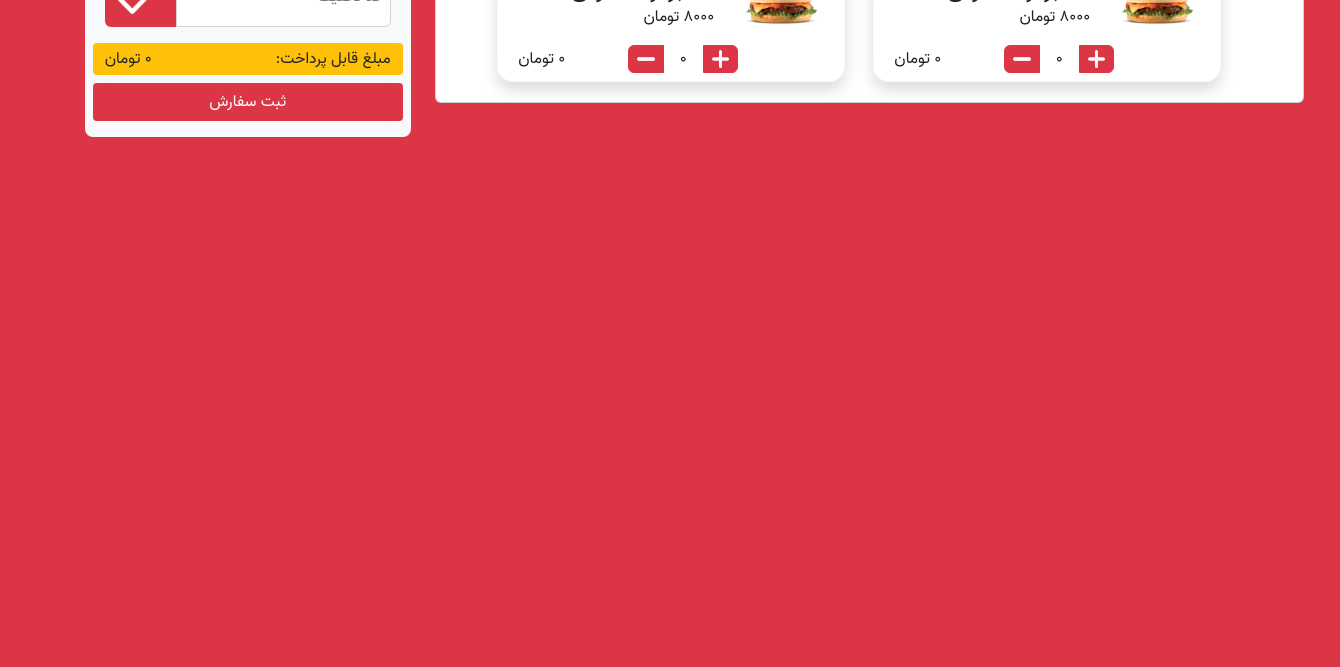
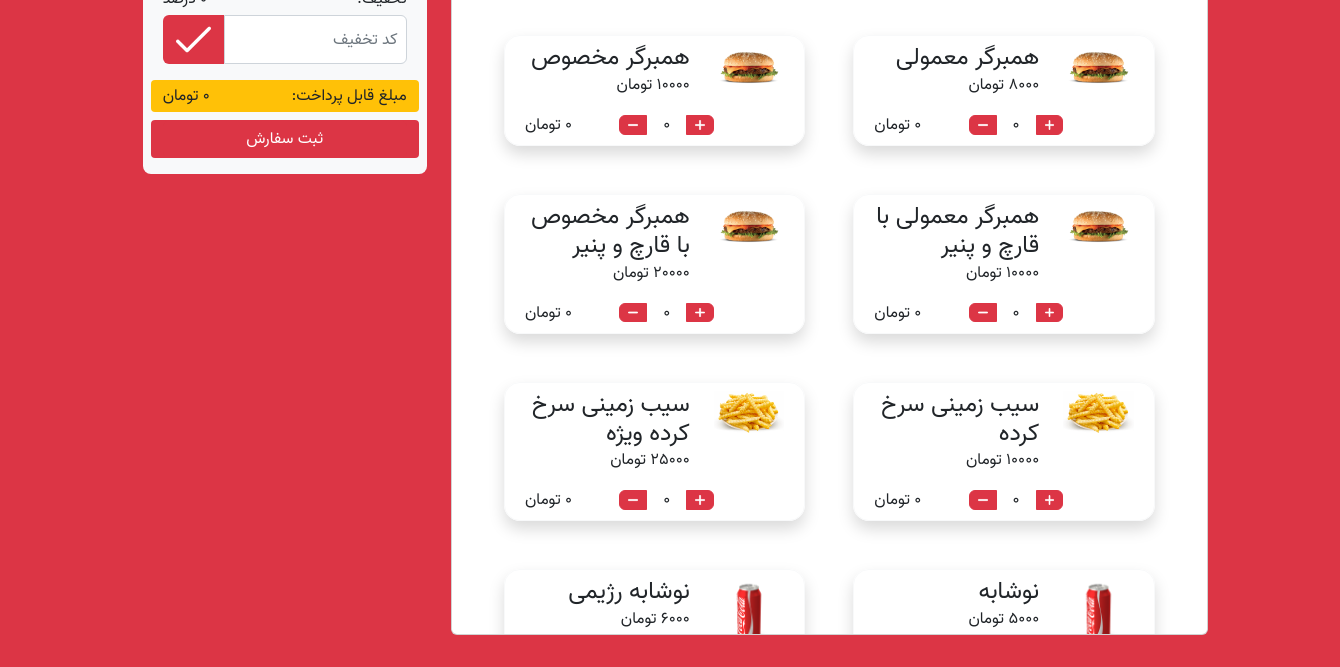
Before and after one commit to M-Mohtashami/MohammadMohtashami_HW9_maktab90, a website: page Restaurant/index.html in a window 1280 px wide. Shown: the part 133-800 px from the top of the page, 1340 px wide, since content can reach past the window. Drawn offline with nearby package versions, Linux system fonts and the light colour scheme; files whose address does not match are found by name.

Commit message:
create productSection render function and create a dataset of products add event listener to productSection and change style of scrollBar

```diff
--- a/Restaurant/css/style.css
+++ b/Restaurant/css/style.css
@@ -2,6 +2,30 @@
   font-family: "vazir";
   src: url("/Restaurant/assets/fonts/Vazir-Regular-FD.woff");
 }
+html,
+body {
+  height: 100vh;
+}
 body {
   font-family: "vazir";
 }
+
+::-webkit-scrollbar {
+  width: 10px;
+}
+
+::-webkit-scrollbar-track {
+  /* -webkit-box-shadow: inset 0 0 6px rgba(0, 0, 0, 0.3); */
+  border-radius: 10px;
+}
+
+::-webkit-scrollbar-thumb {
+  border-radius: 10px;
+  background-color: rgb(217, 217, 217);
+  /* -webkit-box-shadow: inset 0 0 6px rgba(69, 69, 69, 0.9); */
+}
+::-webkit-scrollbar-thumb:hover {
+  border-radius: 10px;
+  background-color: rgb(166, 166, 166);
+  /* -webkit-box-shadow: inset 0 0 6px rgba(69, 69, 69, 0.9); */
+}
--- a/Restaurant/index.html
+++ b/Restaurant/index.html
@@ -11,14 +11,16 @@
     <link rel="stylesheet" href="css/style.css" />
     <title>مک دونالد شعبه تهران</title>
   </head>
-  <body class="bg-danger">
+  <body class="bg-danger h-100 py-5 d-flex justify-content-center">
     <main
-      class="w-100 d-flex flex-wrap align-items-center justify-content-center p-md-0 mx-5"
+      class="d-flex flex-wrap align-items-center justify-content-center p-md-0 mx-5 h-100"
     >
       <div
-        class="row d-flex align-items-center justify-content-center align-items-md-start justify-content-md-start"
+        class="row d-flex align-items-center justify-content-center align-items-md-start justify-content-md-start px-4 mx-0 h-100"
       >
-        <div class="card col-12 col-md-7 col-lg-8 bg-white px-0 mx-0 my-3">
+        <div
+          class="card col-12 col-md-7 col-lg-8 bg-white px-0 mx-0 my-3 h-100"
+        >
           <div
             class="card-header d-flex align-items-center justify-content-center"
           >
@@ -27,89 +29,9 @@
             >
           </div>
           <div
-            class="card-body d-flex flex-wrap align-items-center justify-content-center"
-          >
-            <div
-              class="row col-lg-5 border border-light rounded-4 shadow m-1 p-2 mx-lg-4"
-            >
-              <div class="col-4">
-                <img
-                  class="w-100"
-                  src="/Restaurant/assets/img/hamburger.png"
-                  alt=""
-                />
-              </div>
-              <div class="row col-8 p-0 m-0">
-                <div class="col-12"><span class="h4">همبرگر معمولی</span></div>
-                <div class="col-12"><span>8000 تومان</span></div>
-                <div
-                  class="row col-12 d-flex align-items-center justify-content-between mt-3 p-0"
-                >
-                  <div class="col btn-group mr-3 px-0">
-                    <div class="btn-group-prepend">
-                      <img
-                        class="img-fluid btn btn-danger btn-sm rounded-0 rounded-start"
-                        src="/Restaurant/assets/img/add.png"
-                      />
-                    </div>
-                    <div class="d-flex align-items-center px-3">
-                      <span>0</span>
-                    </div>
-
-                    <div class="btn-group-append">
-                      <img
-                        class="img-fluid btn btn-danger btn-sm rounded-0 rounded-end"
-                        src="/Restaurant/assets/img/minus.png"
-                      />
-                    </div>
-                  </div>
-                  <div class="col justify-self-end p-0 text-end">
-                    <span>0 تومان</span>
-                  </div>
-                </div>
-              </div>
-            </div>
-            <div
-              class="row col-lg-5 border border-light rounded-4 shadow m-1 p-2"
-            >
-              <div class="col-4">
-                <img
-                  class="w-100"
-                  src="/Restaurant/assets/img/hamburger.png"
-                  alt=""
-                />
-              </div>
-              <div class="row col-8 p-0 m-0">
-                <div class="col-12"><span class="h4">همبرگر معمولی</span></div>
-                <div class="col-12"><span>8000 تومان</span></div>
-                <div
-                  class="row col-12 d-flex align-items-center justify-content-between mt-3 p-0"
-                >
-                  <div class="col btn-group mr-3 px-0">
-                    <div class="btn-group-prepend">
-                      <img
-                        class="img-fluid btn btn-danger btn-sm rounded-0 rounded-start"
-                        src="/Restaurant/assets/img/add.png"
-                      />
-                    </div>
-                    <div class="d-flex align-items-center px-3">
-                      <span>0</span>
-                    </div>
-
-                    <div class="btn-group-append">
-                      <img
-                        class="img-fluid btn btn-danger btn-sm rounded-0 rounded-end"
-                        src="/Restaurant/assets/img/minus.png"
-                      />
-                    </div>
-                  </div>
-                  <div class="col justify-self-end p-0 text-end">
-                    <span>0 تومان</span>
-                  </div>
-                </div>
-              </div>
-            </div>
-          </div>
+            class="card-body d-flex flex-wrap justify-content-center overflow-auto h-100"
+            id="product-section"
+          ></div>
         </div>
 
         <div
@@ -119,28 +41,30 @@
             class="col-12 d-flex flex-wrap align-items-center justify-content-between"
           >
             <span>جمع کل سفارشات:</span>
-            <span>0 تومان</span>
+            <span id="total-orders">0 تومان</span>
           </div>
           <div
             class="col-12 d-flex flex-wrap align-items-center justify-content-between"
           >
             <span>حق سرویس و کارمزد:</span>
-            <span>0 تومان</span>
+            <span id="service-fee">0 تومان</span>
           </div>
           <div
             class="col-12 d-flex flex-wrap align-items-center justify-content-between"
           >
             <span>تخفیف:</span>
-            <span>0 درصد</span>
+            <span id="tip-percent">0 درصد</span>
           </div>
           <div class="col-12 d-flex mb-3 mt-1 input-group">
             <input
+              id="tip-code"
               type="text"
               class="form-control rounded-0 rounded-start p-0 px-2 m-0"
               placeholder="کد تخفیف"
             />
 
             <img
+              id="tip-btn"
               class="w-25 btn bg-danger rounded-0 rounded-end m-0"
               src="/Restaurant/assets/img/tick.png"
             />
@@ -149,12 +73,14 @@
             class="col-12 bg-warning rounded-1 d-flex flex-wrap align-items-center justify-content-between py-1"
           >
             <span>مبلغ قابل پرداخت:</span>
-            <span>0 تومان</span>
+            <span id="final-price">0 تومان</span>
           </div>
           <div
             class="col-12 bg-danger my-2 rounded-1 d-flex flex-wrap align-items-center justify-content-between"
           >
-            <button class="btn btn-danger w-100">ثبت سفارش</button>
+            <button id="finalize-order" class="btn btn-danger w-100">
+              ثبت سفارش
+            </button>
           </div>
         </div>
       </div>
--- a/Restaurant/js/index.js
+++ b/Restaurant/js/index.js
@@ -0,0 +1,129 @@
+"use strict";
+
+const productSection = document.getElementById("product-section");
+const totalOrders = document.getElementById("total-orders");
+const serviceFee = document.getElementById("service-fee");
+const tipPercent = document.getElementById("tip-percent");
+const tipCode = document.getElementById("tip-code");
+const tipBtn = document.getElementById("tip-btn");
+const finalPrice = document.getElementById("final-price");
+const finalizeOrder = document.getElementById("finalize-order");
+
+const products = [
+  {
+    id: 1,
+    name: "همبرگر معمولی",
+    price: 8000,
+    picUrl: "/Restaurant/assets/img/hamburger.png",
+  },
+  {
+    id: 2,
+    name: "همبرگر مخصوص",
+    price: 10000,
+    picUrl: "/Restaurant/assets/img/hamburger.png",
+  },
+  {
+    id: 3,
+    name: "همبرگر معمولی با قارچ و پنیر",
+    price: 10000,
+    picUrl: "/Restaurant/assets/img/hamburger.png",
+  },
+  {
+    id: 4,
+    name: "همبرگر مخصوص با قارچ و پنیر",
+    price: 20000,
+    picUrl: "/Restaurant/assets/img/hamburger.png",
+  },
+  {
+    id: 5,
+    name: "سیب زمینی سرخ کرده",
+    price: 10000,
+    picUrl: "/Restaurant/assets/img/french_fries.png",
+  },
+  {
+    id: 6,
+    name: "سیب زمینی سرخ کرده ویژه",
+    price: 25000,
+    picUrl: "/Restaurant/assets/img/french_fries.png",
+  },
+  {
+    id: 7,
+    name: "نوشابه",
+    price: 5000,
+    picUrl: "/Restaurant/assets/img/soda.png",
+  },
+  {
+    id: 8,
+    name: "نوشابه رژیمی",
+    price: 6000,
+    picUrl: "/Restaurant/assets/img/soda.png",
+  },
+  {
+    id: 9,
+    name: "سالاد سزار",
+    price: 25000,
+    picUrl: "/Restaurant/assets/img/salad.png",
+  },
+  {
+    id: 10,
+    name: "سالاد فصل",
+    price: 8000,
+    picUrl: "/Restaurant/assets/img/salad.png",
+  },
+];
+
+function renderProducts(products) {
+  productSection.innerHTML = "";
+
+  products.map((product) => {
+    const productCard = `<div data-id=${product.id}
+    class="row col-lg-10 col-xl-5 border border-light rounded-4 shadow m-1 my-4 p-2 mx-lg-4"
+  >
+    <div class="col-4">
+      <img
+        class="w-100"
+        src=${product.picUrl}
+        alt=""
+      />
+    </div>
+    <div class="row col-8 p-0 m-0">
+      <div class="col-12"><span class="h4">${product.name}</span></div>
+      <div class="col-12"><span>${product.price} تومان</span></div>
+      <div
+        class="row col-12 d-flex align-items-center justify-content-between mt-3 p-0"
+      >
+        <div class="col btn-group mr-3 px-0">
+          <div class="btn-group-prepend">
+            <img
+              data-value = "plus"
+              class="img-fluid btn btn-danger btn-sm rounded-0 rounded-start"
+              src="/Restaurant/assets/img/add.png"
+            />
+          </div>
+          <div class="d-flex align-items-center px-3">
+            <span data-value="amount">0</span>
+          </div>
+
+          <div class="btn-group-append">
+            <img
+            data-value = "minus"
+              class="img-fluid btn btn-danger btn-sm rounded-0 rounded-end"
+              src="/Restaurant/assets/img/minus.png"
+            />
+          </div>
+        </div>
+        <div class="col justify-self-end p-0 text-end">
+          <span data-value = "total-price">0 تومان</span>
+        </div>
+      </div>
+    </div>
+  </div>`;
+    productSection.insertAdjacentHTML("beforeend", productCard);
+  });
+}
+renderProducts(products);
+
+productSection.addEventListener("click", (e) => {
+  if (e.target.tagName !== "IMG") return;
+  console.log(e.target.dataset.value);
+});
```
